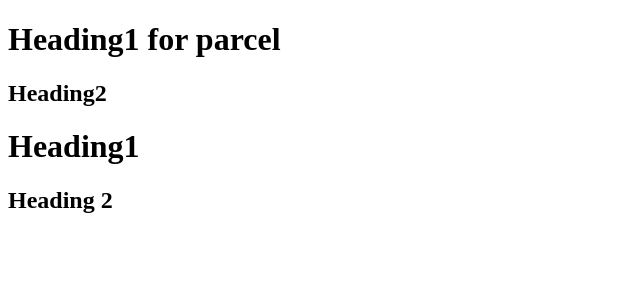
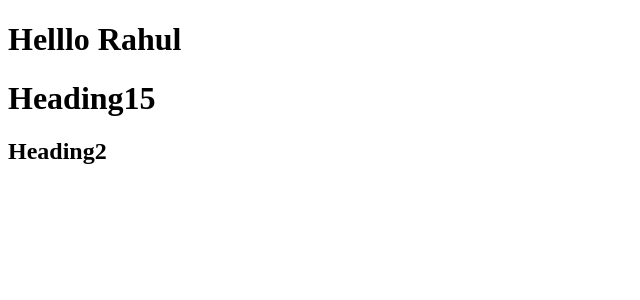
Before and after one commit to heyRahull/nr-react, a React (Vite) app: page / in a window 1280 px wide. Shown: the top 300 px of the page, without its empty margins (0-640 px from the left). Built offline with nearby package versions, Linux system fonts and the light colour scheme.

Commit message:
session4 code

```diff
--- a/App.js
+++ b/App.js
@@ -7,5 +7,27 @@ const container = React.createElement("div", { id: "container" }, [
   heading1,
   heading2,
 ]);
+
+const heading3 = (
+  <div id={container}>
+    <h1>Heading1</h1>
+    <h2>Heading2</h2>
+  </div>
+);
+
+const Title = () => {
+  return <h1>Helllo Rahul</h1>;
+};
+
+const Heading4 = () => {
+  return (
+    <div id={container}>
+      <Title />
+      <h1>Heading15</h1>
+      <h2>Heading2</h2>
+    </div>
+  );
+};
+console.log(heading1);
 const root = ReactDOM.createRoot(document.getElementById("root"));
-root.render(container);
+root.render(Heading4());
--- a/index.html
+++ b/index.html
@@ -8,10 +8,6 @@
   </head>
   <body>
     <div id="root">Not rendered</div>
-    <div id="container">
-      <h1>Heading1</h1>
-      <h2>Heading 2</h2>
-    </div>
     <script type="module" src="App.js"></script>
   </body>
 </html>
--- a/package.json
+++ b/package.json
@@ -3,11 +3,15 @@
   "version": "1.0.0",
   "description": "This is my react project.",
   "scripts": {
+    "start": "parcel index.html",
+    "build": "parcel build index.html",
     "test": "jest"
   },
   "author": "Rahul Agarwal",
   "license": "ISC",
   "devDependencies": {
+    "@babel/core": "^7.24.0",
+    "babel-plugin-transform-remove-console": "^6.9.4",
     "parcel": "^2.12.0",
     "process": "^0.11.10"
   },
```
Also changed, not shown: .babelrc (added), 5 other files (tests, documents, lock files or other folders).
